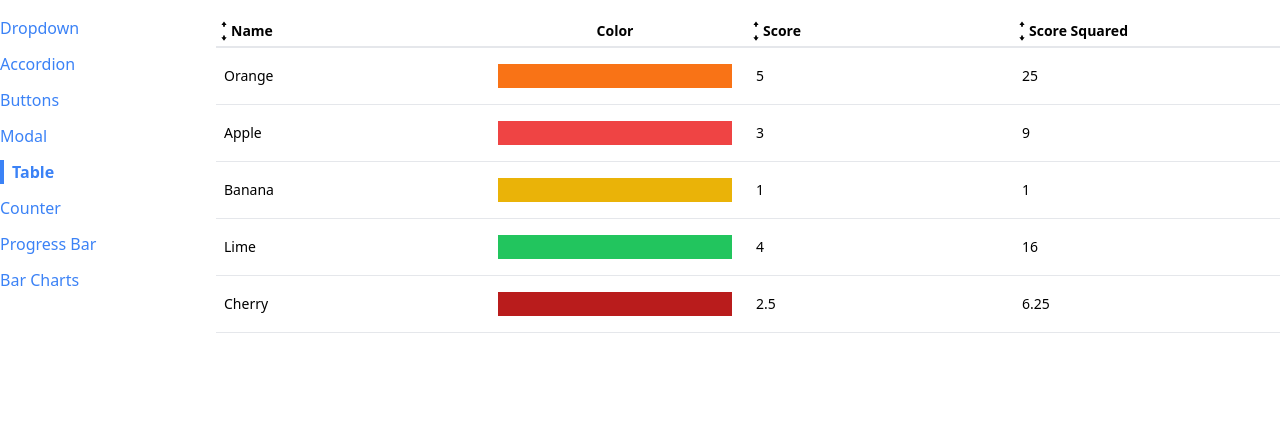
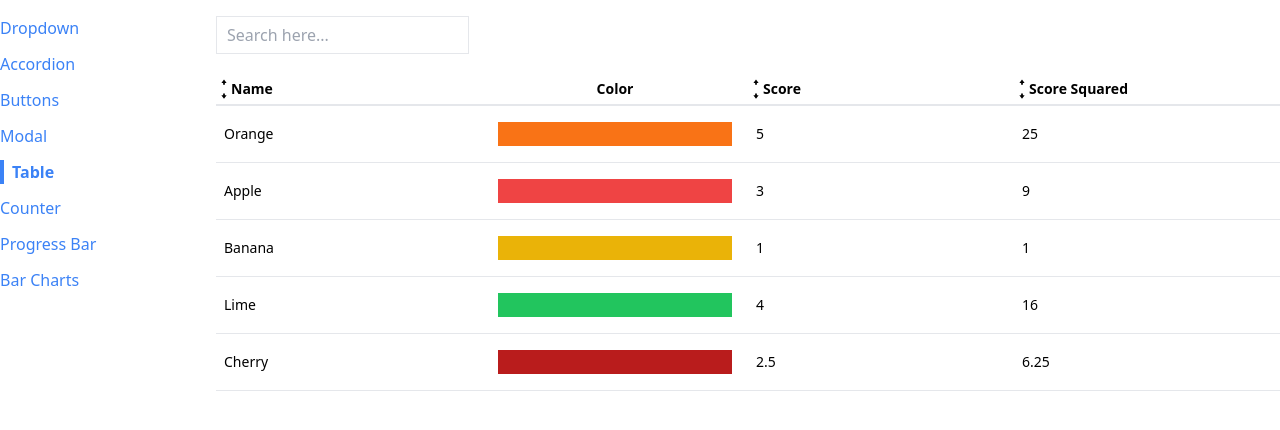
Before and after one commit to rejuancse/react-components, a React (Create React App) app: page /table in a window 1280 px wide. Shown: the top 430 px of the page. Built offline with nearby package versions, Linux system fonts and the light colour scheme.

Commit message:
Table components added search filter

```diff
--- a/src/components/Table.js
+++ b/src/components/Table.js
@@ -1,6 +1,12 @@
-import { Fragment } from 'react';
+import { Fragment, useState } from 'react';
 
 function Table({ data, config, keyFn }) {
+    const [searchTerm, setSearchTerm] = useState('');
+
+    const filteredData = data.filter( (rowData) =>
+        rowData.name.toLowerCase().includes(searchTerm.toLowerCase())
+    );
+
     const renderedHeaders = config.map((column) => {
         if (column.header) {
             return <Fragment key={column.label}>{column.header()}</Fragment>;
@@ -9,7 +15,7 @@ function Table({ data, config, keyFn }) {
         return <th key={column.label}>{column.label}</th>;
     });
 
-  const renderedRows = data.map((rowData) => {
+    const renderedRows = filteredData.map((rowData) => {
         const renderedCells = config.map((column) => {
             return (
                 <td className="p-2" key={column.label}>
@@ -26,12 +32,25 @@ function Table({ data, config, keyFn }) {
     });
 
     return (
+        <div className="table-wrap">
+            <div className="table-search">
+                <input
+                    type="text"
+                    className="search"
+                    name="table-search"
+                    placeholder="Search here..."
+                    value={searchTerm}
+                    onChange={(e) => setSearchTerm(e.target.value)}
+                />
+            </div>
+
             <table className="table-auto border-spacing-2 border-collapse table-fixed w-full text-sm">
                 <thead>
                     <tr className="border-b-2">{renderedHeaders}</tr>
                 </thead>
                 <tbody className="bg-white dark:bg-slate-800">{renderedRows}</tbody>
             </table>
+        </div>
     );
 }
 
--- a/src/index.css
+++ b/src/index.css
@@ -46,3 +46,15 @@ button > svg {
         margin-left: 100%;
     }
 }
+
+.table-wrap h2 {
+    font-size: 20px;
+    margin-bottom: 30px;
+}
+.table-search {
+    margin-bottom: 20px;
+}
+.table-search input {
+    border: 1px solid #e5e7eb;
+    padding: 6px 10px;
+}
```
Also changed, not shown: src/pages/TablePage.js (indentation only). Lines whose indentation alone changed are shown as unchanged.
